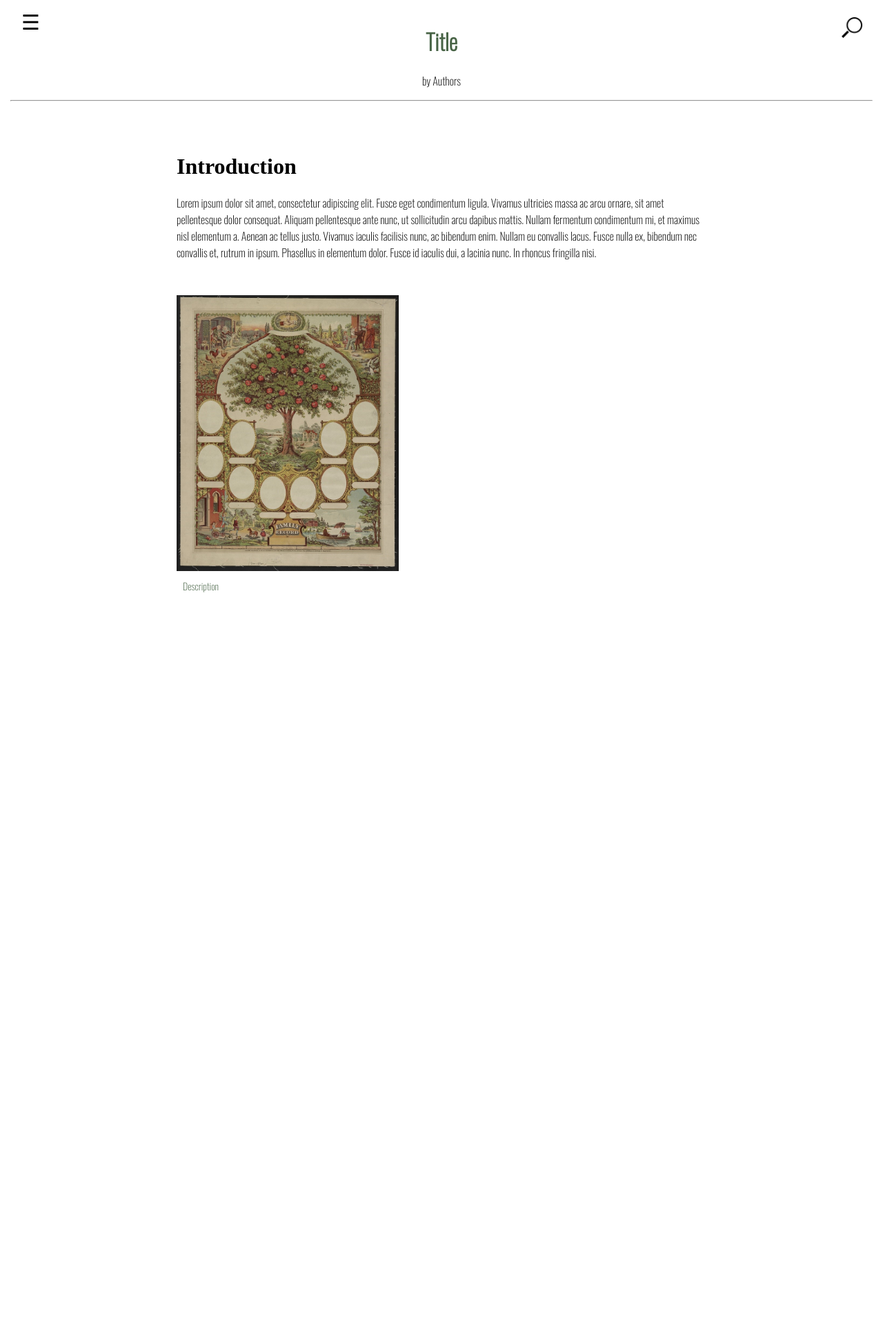
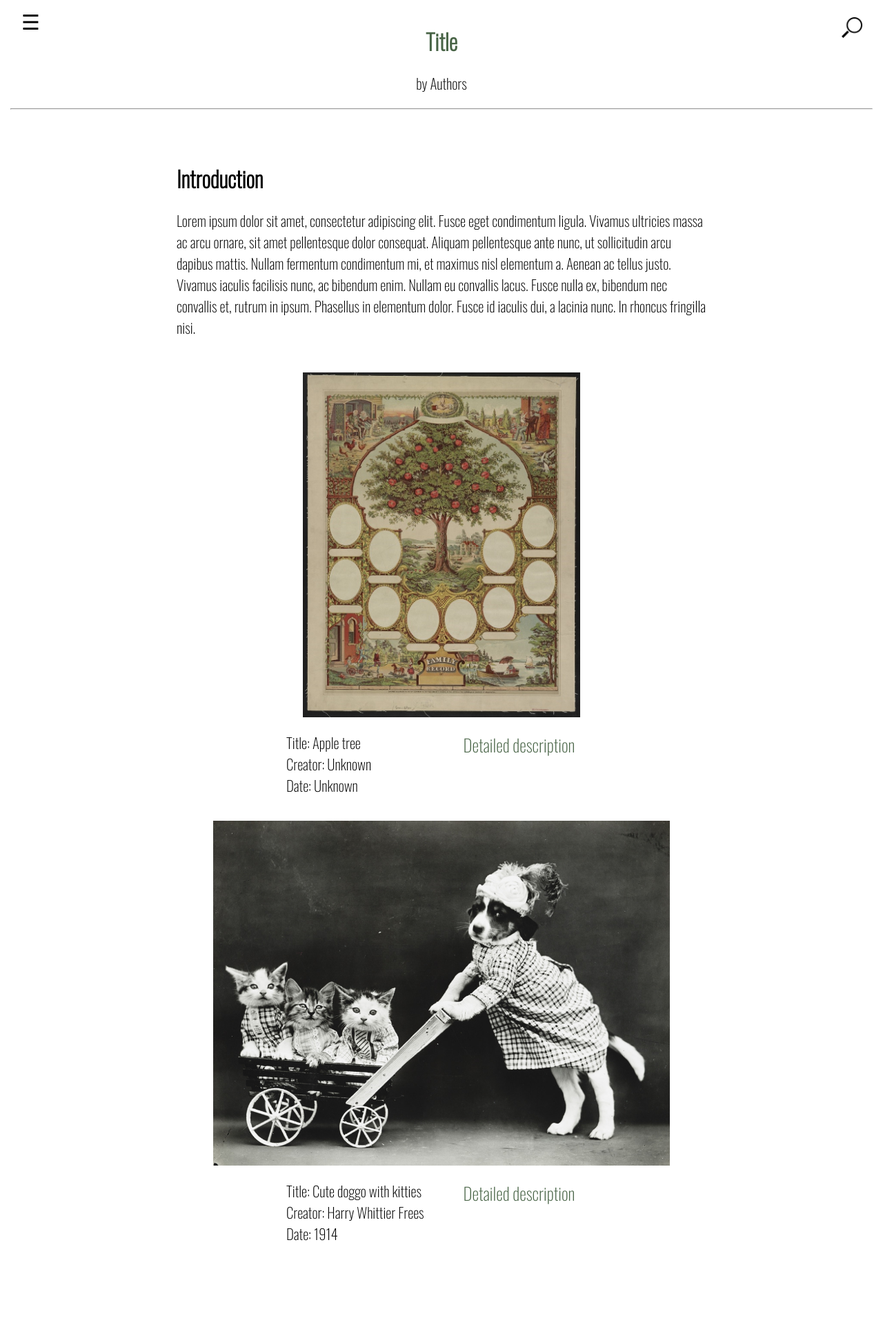
Before and after one commit to maryborgoton/mindoc, a Jekyll site: the page built from 002_introduction.md, in a window 1280 px wide. Shown: the whole page at 69% size. Built offline with Jekyll 4.4.1, drawn with Linux system fonts in a browser that asks for light colours; before the commit the page ends 998 px from its top, so only the background shows below that.

Commit message:
images display and search function

```diff
--- a/_includes/image.html
+++ b/_includes/image.html
@@ -6,8 +6,11 @@
         <div class="container">
             <img src="{{ site.baseurl }}{{ image._path }}" class="page_image">
             <div>
-                <div class="media_tabs">
-                  <a href="{{ site.baseurl }}{{ image.url }}"><button class="media_tab">Description</button></a>
+                <div class="description-wrapper">
+                  <p>Title: {{ image._title }}<br>
+                  Creator: {{ image.creator }}<br>
+                  Date: {{ image._date }}</p>
+                  <a href="{{ site.baseurl }}{{ image.url }}"><button class="description_btn">Detailed description</button></a>
                 </div>
             </div>
         </div>
--- a/_layouts/image_description.html
+++ b/_layouts/image_description.html
@@ -8,7 +8,7 @@ layout: default
       </div>
       <div class="text">
         <h1>{{ page._title }}</h1>
-          <p>{{ page.description }}</p>
+          <p><i>{{ page.description }}</i></p>
           <p>Creator: {{ page.creator }}</p>
           <p>Date: {{ page._date }}</p>
           <p>{{ page.rights }}</p>
--- /dev/null
+++ b/_mindoc_images/introduction_img_2.md
@@ -0,0 +1,33 @@
+---
+page: introduction
+
+_title: Cute doggo with kitties
+description: Photo of an American photographer used as a postcard
+creator: Harry Whittier Frees
+_date: "1914"
+rights:
+type: Photo
+source: Unknown
+identifier:
+contributor:
+format:
+credit_(IPTC):
+date_created_(IPTC):
+
+_path: /assets/img/doggo.jpeg
+order: '02'
+layout: image_description
+---
+
+_title: Cute doggo with kitties
+description: Photo of an American photographer used as a postcard
+creator: Harry Whittier Frees
+_date: "1914"
+rights:
+type: Photo
+source: Unknown
+identifier:
+contributor:
+format:
+credit_(IPTC):
+date_created_(IPTC):
--- a/_sass/main.scss
+++ b/_sass/main.scss
@@ -125,9 +125,39 @@ button:hover {
   padding-right: 30px;
 }
 
+#search {
+  border: 1px solid grey;
+  border-radius: 5px;
+  font-family: "Oswald";
+  color:#476345;
+  font-size: 21px;
+  width: 100%;
+  height: 50px;
+}
+
+::placeholder {
+
+  color:#476345;
+  font-size: 110%;
+  padding-right: 200px;
+  outline: none !important;
+}
+
+
+
 // Content
 
 p {
+  font-family: "Oswald";
+  font-size: 21px;
+}
+
+.search_result{
+  font-size: 24px;
+  font-style: italic;
+}
+
+h1 {
   font-family: "Oswald";
 }
 
@@ -154,15 +184,19 @@ img.page_image{
   // height: 300px;
   // object-fit: contain;
   // margin: auto;
-  max-width: 100%;
-  max-height: 100%;
-  padding-bottom: 10px;
+  // max-width: 100%;
+  // max-height: 100%;
+  // padding-bottom: 10px;
   // display: block;
+  display: block;
+  margin-left: auto;
+  margin-right: auto;
+  // width: 50%;
 }
 
 .container{
-  height: 400px;
-  margin-bottom:70px;
+  height: 500px;
+  margin-bottom:150px;
 }
 
 .main-wrap {
@@ -172,9 +206,13 @@ img.page_image{
   // margin-bottom: 50px;
 }
 
-.content-wrapper {
+.description-wrapper {
   display: grid;
   grid-template-columns: repeat(2, 50%);
+  width: 450px;
+  margin-left: auto;
+  margin-right: auto;
+
   // grid-gap: 20px;
 }
 
@@ -202,21 +240,23 @@ img.page_image{
 //   grid-row-gap: 0;
 // }
 
-.media_tab{
+.description_btn{
   font-family: "Oswald";
-  font-size: 14px;
-    cursor: pointer;
-    background-color: transparent;
-    height: 20px;
-    width: 70px;
-    color:#476345;
+  font-size: 25px;
+  cursor: pointer;
+  background-color: transparent;
+  color:#476345;
+  display: block;
+  margin-left: auto;
+  margin-right: auto;
+  margin-top: 15px;
 }
 
-button:hover.media_tab{
+button:hover.description_btn{
     background-color: rgba(139, 134, 134, 0.52);
 }
 
-button:focus.media_tab{
+button:focus.description_btn{
   background:rgba(139, 134, 134, 0.52);
 }
 
--- a/search.html
+++ b/search.html
@@ -2,11 +2,11 @@
 layout: default
 title: Search
 ---
+<h1>Search</h1>
+<form id="site_search">
 
-<form id="site_search">
-    <div>In case you don't want to use the search box provided by your browser:</div>
     <br>
-    <input id="search" type="text"/></form>
+    <input id="search" type="text" placeholder='Type a word'/></form>
 
     <div id="results"></div>
     <ul id="search_results"></ul>
```
Also changed, not shown: 003_source.md (+14 -0 lines), _mindoc_images/intro_1.md (deleted, +0 -20 lines), _mindoc_images/introduction_img_1.md (added, +34 -0 lines), assets/js/search.js (+23 -7 lines), assets/img/doggo.jpeg (added).
